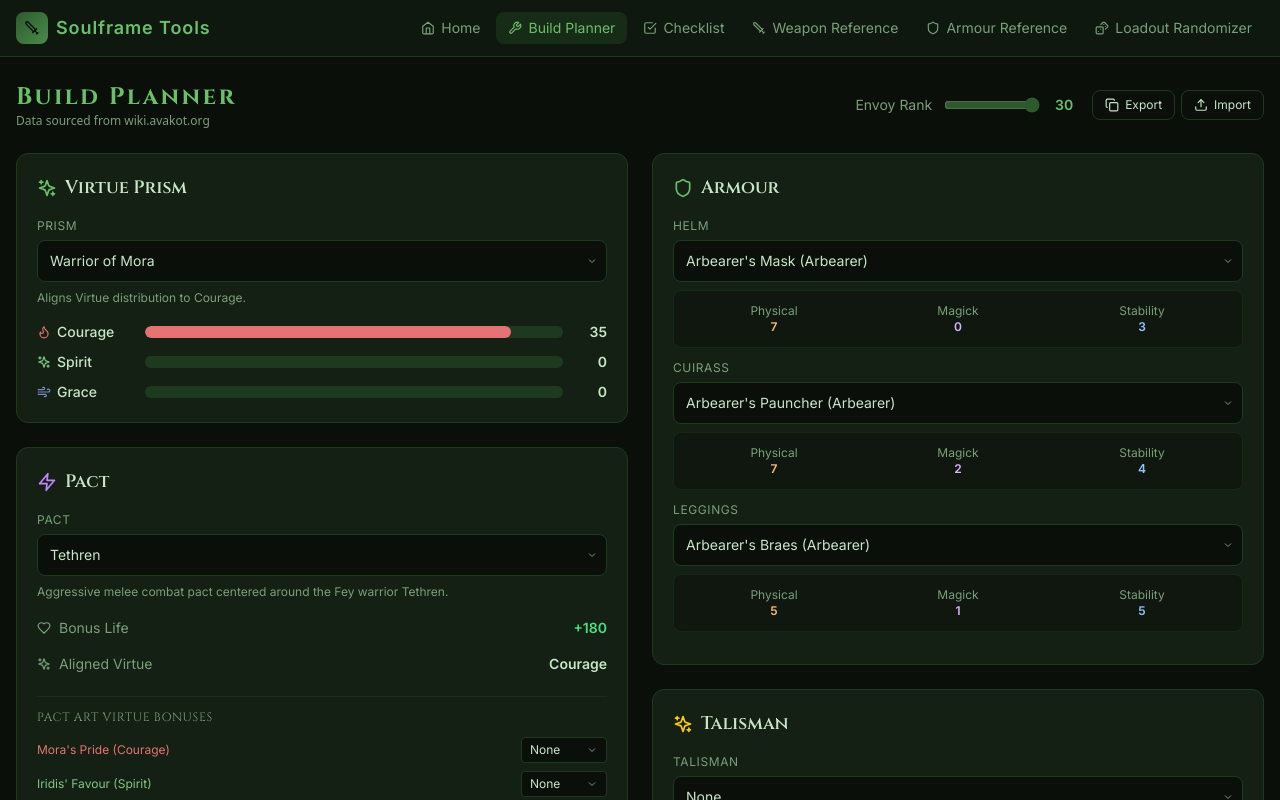
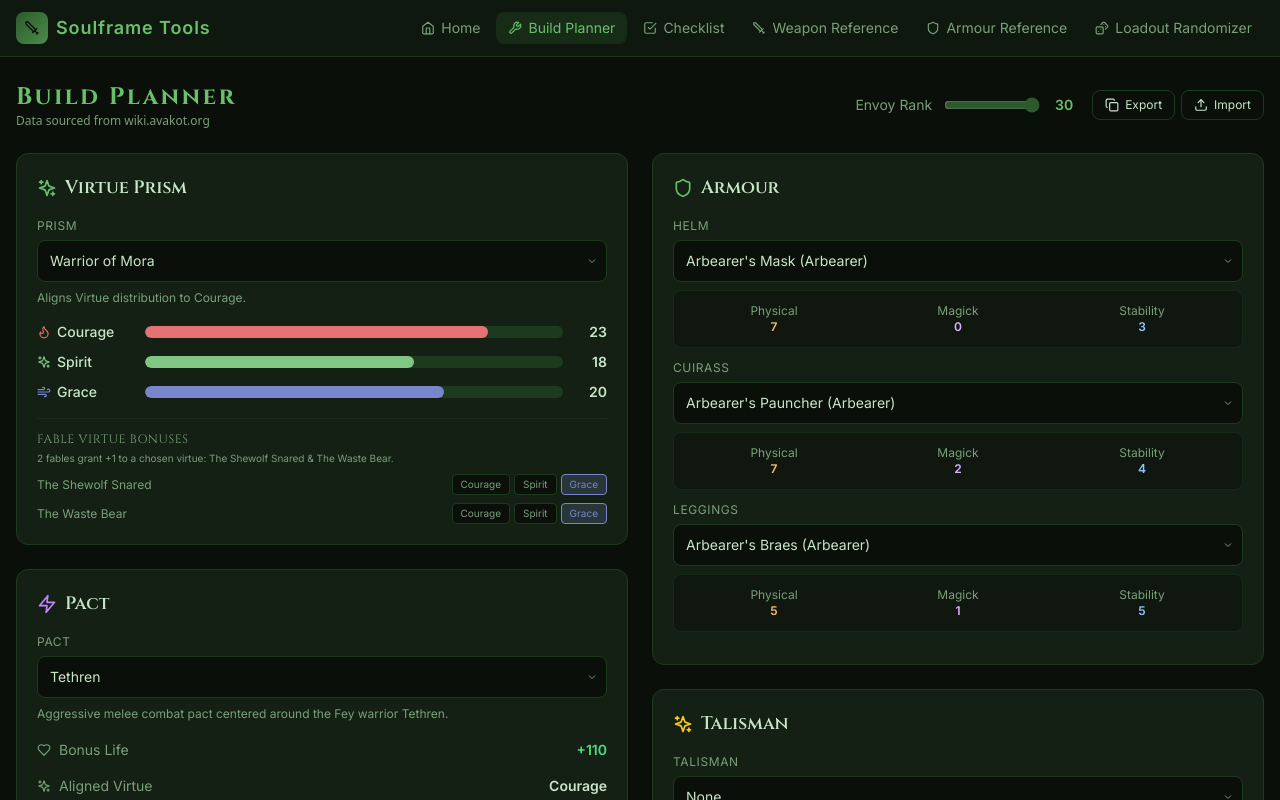
Before and after one commit to EnigmaMachineDev/SoulframeTools, a React (Vite) app: page /build in a window 1280 px wide. Shown: the top 800 px of the page. Built offline with nearby package versions, Linux system fonts and the light colour scheme.

Commit message:
add fixes for pact life for builder

```diff
--- a/src/data/calculations.js
+++ b/src/data/calculations.js
@@ -12,10 +12,10 @@
 // In-game display: Attack (+bonus) total, where total = rank0 + bonus,
 //   and bonus = rankScaling + attunement + joineryDamage.
 //
-// Life per virtue: Courage=12, Spirit=3, Grace=4
-// Base Envoy Life: 100
+// Life per virtue: Courage=10, Spirit=1, Grace=4 (confirmed via 12 in-game data points)
+// Base Envoy Life: 2
 
-const BASE_ENVOY_LIFE = 100;
+const BASE_ENVOY_LIFE = 2;
 
 export function calculateWeaponAttunement(weapon, virtues, rank = 30, joineryDamage = 0, blessedPip = null) {
   const req = weapon.virtueReq || {};
@@ -72,7 +72,7 @@ export function calculateChargedAttack(weapon, virtues, rank = 30, joineryDamage
 }
 
 export function calculateTotalLife(pact, virtues) {
-  const virtueLife = (virtues.courage || 0) * 12 + (virtues.spirit || 0) * 3 + (virtues.grace || 0) * 4;
+  const virtueLife = (virtues.courage || 0) * 10 + (virtues.spirit || 0) * 1 + (virtues.grace || 0) * 4;
   const pactLife = pact ? (pact.bonusLife || 0) : 0;
   return BASE_ENVOY_LIFE + virtueLife + pactLife;
 }
--- a/src/data/pacts.js
+++ b/src/data/pacts.js
@@ -9,8 +9,8 @@ export const PACTS = [
     name: 'Tethren',
     type: 'Normal',
     alignedVirtue: 'courage',
-    bonusLife: 180,
-    bonusVirtue: { courage: 5 },
+    bonusLife: 110,
+    bonusVirtue: null,
     unarmedDmg: 54,
     physicalDefense: 3,
     magickDefense: null,
@@ -28,8 +28,8 @@ export const PACTS = [
     name: 'Sirin',
     type: 'Normal',
     alignedVirtue: 'grace',
-    bonusLife: 170,
-    bonusVirtue: { grace: 5 },
+    bonusLife: 110,
+    bonusVirtue: null,
     unarmedDmg: 34,
     physicalDefense: 2,
     magickDefense: null,
@@ -48,7 +48,7 @@ export const PACTS = [
     type: 'Normal',
     alignedVirtue: 'spirit',
     bonusLife: 110,
-    bonusVirtue: { spirit: 5 },
+    bonusVirtue: null,
     unarmedDmg: 54,
     physicalDefense: null,
     magickDefense: 3,
@@ -65,9 +65,9 @@ export const PACTS = [
   {
     name: 'Orengall',
     type: 'Normal',
-    alignedVirtue: 'grace',
-    bonusLife: 130,
-    bonusVirtue: { spirit: 5 },
+    alignedVirtue: 'spirit',
+    bonusLife: 102,
+    bonusVirtue: null,
     unarmedDmg: 54,
     physicalDefense: 3,
     magickDefense: null,
@@ -85,8 +85,8 @@ export const PACTS = [
     name: "Mora's Hand",
     type: 'Normal',
     alignedVirtue: 'courage',
-    bonusLife: 220,
-    bonusVirtue: { courage: 5 },
+    bonusLife: 100,
+    bonusVirtue: null,
     unarmedDmg: 54,
     physicalDefense: 3,
     magickDefense: null,
@@ -103,9 +103,9 @@ export const PACTS = [
   {
     name: 'Garren Rood',
     type: 'Normal',
-    alignedVirtue: 'grace',
-    bonusLife: 130,
-    bonusVirtue: { spirit: 5 },
+    alignedVirtue: 'spirit',
+    bonusLife: 100,
+    bonusVirtue: null,
     unarmedDmg: 34,
     physicalDefense: 1,
     magickDefense: 3,
@@ -123,8 +123,8 @@ export const PACTS = [
     name: 'Bromius',
     type: 'Normal',
     alignedVirtue: 'courage',
-    bonusLife: 300,
-    bonusVirtue: { courage: 5 },
+    bonusLife: 100,
+    bonusVirtue: null,
     unarmedDmg: 54,
     physicalDefense: 4,
     magickDefense: null,
@@ -141,9 +141,9 @@ export const PACTS = [
   {
     name: 'Ode Tempest',
     type: 'Normal',
-    alignedVirtue: 'spirit',
-    bonusLife: 250,
-    bonusVirtue: { courage: 5 },
+    alignedVirtue: 'courage',
+    bonusLife: 104,
+    bonusVirtue: null,
     unarmedDmg: 34,
     physicalDefense: 2,
     magickDefense: null,
@@ -162,8 +162,8 @@ export const PACTS = [
     name: 'Wyld Tethren',
     type: 'Wyld',
     alignedVirtue: 'courage',
-    bonusLife: 180,
-    bonusVirtue: { courage: 9 },
+    bonusLife: 110,
+    bonusVirtue: null,
     unarmedDmg: 54,
     physicalDefense: 3,
     magickDefense: null,
@@ -181,8 +181,8 @@ export const PACTS = [
     name: 'Wyld Sirin',
     type: 'Wyld',
     alignedVirtue: 'grace',
-    bonusLife: 170,
-    bonusVirtue: { grace: 9 },
+    bonusLife: 110,
+    bonusVirtue: null,
     unarmedDmg: 34,
     physicalDefense: 2,
     magickDefense: null,
@@ -201,7 +201,7 @@ export const PACTS = [
     type: 'Wyld',
     alignedVirtue: 'spirit',
     bonusLife: 110,
-    bonusVirtue: { spirit: 9 },
+    bonusVirtue: null,
     unarmedDmg: 54,
     physicalDefense: null,
     magickDefense: 3,
--- a/src/data/prisms.js
+++ b/src/data/prisms.js
@@ -1,42 +1,42 @@
-// Virtue Prisms sourced from wiki.avakot.org
+// Virtue Prisms sourced from wiki.avakot.org/wiki/Module:Data/VirtuePrisms
 // Prisms determine the ratio of Virtue Point distribution
-// One Virtue Point is allocated per Envoy Rank
-// Max Envoy Rank is 30 (30 total virtue points from rank)
+// TWO Virtue Points are allocated per Envoy Rank (confirmed via in-game back-solving)
+// Max Envoy Rank is 30 (60 total virtue points from rank)
 // Virtue effects:
-//   Courage: 12 Life per point, scales large melee attunement, empowers 1st Arcanic
-//   Spirit: 3 Life per point, scales Magick attunement, reduces Arcanic cooldown by 1.5% per point over 2, empowers 2nd Arcanic
+//   Courage: 10 Life per point, scales large melee attunement, empowers 1st Arcanic
+//   Spirit: 1 Life per point, scales Magick attunement, reduces Arcanic cooldown by 1.5% per point over 2, empowers 2nd Arcanic
 //   Grace: 4 Life per point, scales dextrous weapon attunement, empowers 3rd Arcanic
 
 export const PRISMS = [
-  // Pure single-virtue prisms
-  { name: 'Warrior of Mora', distribution: { courage: 1.0, spirit: 0.0, grace: 0.0 }, description: 'Aligns Virtue distribution to Courage.' },
-  { name: "Mora's Beast", distribution: { courage: 1.0, spirit: 0.0, grace: 0.0 }, description: 'Aligns Virtue distribution to Courage.' },
-  { name: "Iridis' Shaman", distribution: { courage: 0.0, spirit: 1.0, grace: 0.0 }, description: 'Aligns Virtue distribution to Spirit.' },
-  { name: 'Druid of Iridis', distribution: { courage: 0.0, spirit: 1.0, grace: 0.0 }, description: 'Aligns Virtue distribution to Spirit.' },
-  { name: 'Rogue to Saphene', distribution: { courage: 0.0, spirit: 0.0, grace: 1.0 }, description: 'Aligns Virtue distribution to Grace.' },
-  { name: "Saphene's Shadow", distribution: { courage: 0.0, spirit: 0.0, grace: 1.0 }, description: 'Aligns Virtue distribution to Grace.' },
+  // Pure single-virtue prisms (wiki: ~88% dominant, ~6% each minor)
+  { name: 'Warrior of Mora', distribution: { courage: 0.39, spirit: 0.305, grace: 0.305 }, description: 'Aligns Virtue distribution to Courage.' },
+  { name: "Mora's Beast", distribution: { courage: 0.88, spirit: 0.06, grace: 0.06 }, description: 'Aligns Virtue distribution heavily to Courage.' },
+  { name: "Iridis' Shaman", distribution: { courage: 0.305, spirit: 0.39, grace: 0.305 }, description: 'Aligns Virtue distribution to Spirit.' },
+  { name: 'Druid of Iridis', distribution: { courage: 0.06, spirit: 0.88, grace: 0.06 }, description: 'Aligns Virtue distribution heavily to Spirit.' },
+  { name: 'Rogue to Saphene', distribution: { courage: 0.305, spirit: 0.305, grace: 0.39 }, description: 'Aligns Virtue distribution to Grace.' },
+  { name: "Saphene's Shadow", distribution: { courage: 0.06, spirit: 0.06, grace: 0.88 }, description: 'Aligns Virtue distribution heavily to Grace.' },
 
   // Dual-virtue prisms
-  { name: "Knight O'Paladine", distribution: { courage: 0.5, spirit: 0.5, grace: 0.0 }, description: 'Aligns Virtue distribution to Courage and Spirit.' },
-  { name: "Oro's Ranger", distribution: { courage: 0.5, spirit: 0.0, grace: 0.5 }, description: 'Aligns Virtue distribution to Courage and Grace.' },
-  { name: "Verus' Assassin", distribution: { courage: 0.5, spirit: 0.0, grace: 0.5 }, description: 'Aligns Virtue distribution to Courage and Grace.' },
+  { name: "Knight O'Paladine", distribution: { courage: 0.45, spirit: 0.43, grace: 0.12 }, description: 'Aligns Virtue distribution to Courage and Spirit.' },
+  { name: "Oro's Ranger", distribution: { courage: 0.12, spirit: 0.45, grace: 0.43 }, description: 'Aligns Virtue distribution to Spirit and Grace.' },
+  { name: "Verus' Assassin", distribution: { courage: 0.45, spirit: 0.12, grace: 0.43 }, description: 'Aligns Virtue distribution to Courage and Grace.' },
 
-  // Wyld prisms
-  { name: "Wyld Tethren's Braveling", distribution: { courage: 0.7, spirit: 0.15, grace: 0.15 }, description: 'Wyld Tethren variant. Primarily Courage with minor Spirit and Grace.' },
-  { name: "Wyld Oscelda's Witch", distribution: { courage: 0.15, spirit: 0.7, grace: 0.15 }, description: 'Wyld Oscelda variant. Primarily Spirit with minor Courage and Grace.' },
-  { name: "Wyld Sirin's Trickster", distribution: { courage: 0.15, spirit: 0.15, grace: 0.7 }, description: 'Wyld Sirin variant. Primarily Grace with minor Courage and Spirit.' },
+  // Wyld prisms (wiki: ~64% dominant, ~18% each minor)
+  { name: "Wyld Tethren's Braveling", distribution: { courage: 0.64, spirit: 0.18, grace: 0.18 }, description: 'Wyld Tethren variant. Primarily Courage with minor Spirit and Grace.' },
+  { name: "Wyld Oscelda's Witch", distribution: { courage: 0.18, spirit: 0.64, grace: 0.18 }, description: 'Wyld Oscelda variant. Primarily Spirit with minor Courage and Grace.' },
+  { name: "Wyld Sirin's Trickster", distribution: { courage: 0.18, spirit: 0.18, grace: 0.64 }, description: 'Wyld Sirin variant. Primarily Grace with minor Courage and Spirit.' },
 ];
 
-export function calculateVirtues(prism, envoyRank, pactArtBonuses = { courage: 0, spirit: 0, grace: 0 }) {
-  const basePoints = envoyRank;
-  const courage = Math.floor(basePoints * prism.distribution.courage) + pactArtBonuses.courage;
-  const spirit = Math.floor(basePoints * prism.distribution.spirit) + pactArtBonuses.spirit;
-  const grace = Math.floor(basePoints * prism.distribution.grace) + pactArtBonuses.grace;
+export function calculateVirtues(prism, envoyRank, pactArtBonuses = { courage: 0, spirit: 0, grace: 0 }, fableBonuses = { courage: 0, spirit: 0, grace: 0 }) {
+  const basePoints = envoyRank * 2;
+  const courage = Math.floor(basePoints * prism.distribution.courage) + pactArtBonuses.courage + (fableBonuses.courage || 0);
+  const spirit = Math.floor(basePoints * prism.distribution.spirit) + pactArtBonuses.spirit + (fableBonuses.spirit || 0);
+  const grace = Math.floor(basePoints * prism.distribution.grace) + pactArtBonuses.grace + (fableBonuses.grace || 0);
   return { courage, spirit, grace };
 }
 
 export function calculateLifeFromVirtues(virtues) {
-  return virtues.courage * 12 + virtues.spirit * 3 + virtues.grace * 4;
+  return virtues.courage * 10 + virtues.spirit * 1 + virtues.grace * 4;
 }
 
 export function calculateCooldownReduction(spirit) {
--- a/src/pages/BuildPlanner.jsx
+++ b/src/pages/BuildPlanner.jsx
@@ -88,6 +88,8 @@ export default function BuildPlanner() {
   const [courageArtRank, setCourageArtRank] = useState(0);
   const [spiritArtRank, setSpiritArtRank] = useState(0);
   const [graceArtRank, setGraceArtRank] = useState(0);
+  const [fable1Virtue, setFable1Virtue] = useState('grace');
+  const [fable2Virtue, setFable2Virtue] = useState('grace');
 
   const prism = PRISMS[selectedPrismIdx];
   const pact = PACTS[selectedPactIdx];
@@ -124,12 +126,19 @@ export default function BuildPlanner() {
 
   const talisman = selectedTalismanIdx >= 0 ? TALISMANS[selectedTalismanIdx] : null;
 
+  const fableBonuses = useMemo(() => {
+    const b = { courage: 0, spirit: 0, grace: 0 };
+    b[fable1Virtue] = (b[fable1Virtue] || 0) + 1;
+    b[fable2Virtue] = (b[fable2Virtue] || 0) + 1;
+    return b;
+  }, [fable1Virtue, fable2Virtue]);
+
   const virtues = useMemo(() => {
-    const base = calculateVirtues(prism, envoyRank, pactArtBonuses);
+    const base = calculateVirtues(prism, envoyRank, pactArtBonuses, fableBonuses);
     if (pact.bonusVirtue) Object.entries(pact.bonusVirtue).forEach(([v, val]) => { base[v] = (base[v] || 0) + val; });
     if (talisman) { const s = talisman.stats; if (s.courage) base.courage = (base.courage || 0) + s.courage; if (s.spirit) base.spirit = (base.spirit || 0) + s.spirit; if (s.grace) base.grace = (base.grace || 0) + s.grace; }
     return base;
-  }, [prism, envoyRank, pactArtBonuses, pact, talisman]);
+  }, [prism, envoyRank, pactArtBonuses, fableBonuses, pact, talisman]);
 
   const primaryEquippedTotems = useMemo(() => {
     const slots = ['Attack', 'Defense', 'Utility'];
@@ -163,7 +172,7 @@ export default function BuildPlanner() {
   const maxVirtue = Math.max(virtues.courage, virtues.spirit, virtues.grace, 1);
 
   function exportBuild() {
-    const build = { envoyRank, selectedPrismIdx, selectedPactIdx, selectedHelmIdx, selectedCuirassIdx, selectedLeggingsIdx, selectedPrimaryIdx, selectedSidearmIdx, selectedPrimaryRuneIdx, selectedSidearmRuneIdx, primaryTotemSlots, sidearmTotemSlots, primaryRuneBonusTotemIdx, sidearmRuneBonusTotemIdx, selectedTalismanIdx, courageArtRank, spiritArtRank, graceArtRank, primaryWeaponRank, sidearmWeaponRank, primaryJoineryIdx, primaryJoineryTier, primaryBlessedPip, sidearmJoineryIdx, sidearmJoineryTier, sidearmBlessedPip };
+    const build = { envoyRank, selectedPrismIdx, selectedPactIdx, selectedHelmIdx, selectedCuirassIdx, selectedLeggingsIdx, selectedPrimaryIdx, selectedSidearmIdx, selectedPrimaryRuneIdx, selectedSidearmRuneIdx, primaryTotemSlots, sidearmTotemSlots, primaryRuneBonusTotemIdx, sidearmRuneBonusTotemIdx, selectedTalismanIdx, courageArtRank, spiritArtRank, graceArtRank, primaryWeaponRank, sidearmWeaponRank, primaryJoineryIdx, primaryJoineryTier, primaryBlessedPip, sidearmJoineryIdx, sidearmJoineryTier, sidearmBlessedPip, fable1Virtue, fable2Virtue };
     return btoa(JSON.stringify(build));
   }
 
@@ -188,6 +197,8 @@ export default function BuildPlanner() {
       if (build.courageArtRank != null) setCourageArtRank(build.courageArtRank);
       if (build.spiritArtRank != null) setSpiritArtRank(build.spiritArtRank);
       if (build.graceArtRank != null) setGraceArtRank(build.graceArtRank);
+      if (build.fable1Virtue) setFable1Virtue(build.fable1Virtue);
+      if (build.fable2Virtue) setFable2Virtue(build.fable2Virtue);
       if (build.primaryWeaponRank != null) setPrimaryWeaponRank(build.primaryWeaponRank);
       if (build.sidearmWeaponRank != null) setSidearmWeaponRank(build.sidearmWeaponRank);
       if (build.primaryJoineryIdx != null) setPrimaryJoineryIdx(build.primaryJoineryIdx);
@@ -359,6 +370,22 @@ export default function BuildPlanner() {
               <VirtueBar label="Spirit" value={virtues.spirit} max={maxVirtue + 5} color="bg-spirit" icon={<Sparkles size={14} className="text-spirit" />} />
               <VirtueBar label="Grace" value={virtues.grace} max={maxVirtue + 5} color="bg-grace" icon={<Wind size={14} className="text-grace" />} />
             </div>
+            <div className="mt-4 pt-3 border-t border-sf-border/50">
+              <h4 className="text-xs uppercase tracking-wider text-sf-muted mb-1">Fable Virtue Bonuses</h4>
+              <p className="text-[10px] text-sf-muted mb-2">2 fables grant +1 to a chosen virtue: The Shewolf Snared &amp; The Waste Bear.</p>
+              <div className="space-y-2">
+                {[{ label: 'The Shewolf Snared', val: fable1Virtue, set: setFable1Virtue }, { label: 'The Waste Bear', val: fable2Virtue, set: setFable2Virtue }].map(f => (
+                  <div key={f.label} className="flex items-center justify-between">
+                    <span className="text-xs text-sf-muted">{f.label}</span>
+                    <div className="flex gap-1">
+                      {['courage', 'spirit', 'grace'].map(v => (
+                        <button key={v} onClick={() => f.set(v)} className={`text-[10px] py-0.5 px-2 rounded border capitalize ${f.val === v ? (v === 'courage' ? 'bg-courage/20 border-courage text-courage' : v === 'spirit' ? 'bg-spirit/20 border-spirit text-spirit' : 'bg-grace/20 border-grace text-grace') : 'bg-sf-bg border-sf-border text-sf-muted hover:border-sf-accent/50'}`}>{v}</button>
+                      ))}
+                    </div>
+                  </div>
+                ))}
+              </div>
+            </div>
           </SectionCard>
 
           <SectionCard title="Pact" icon={<Zap size={20} className="text-purple-400" />}>
```
